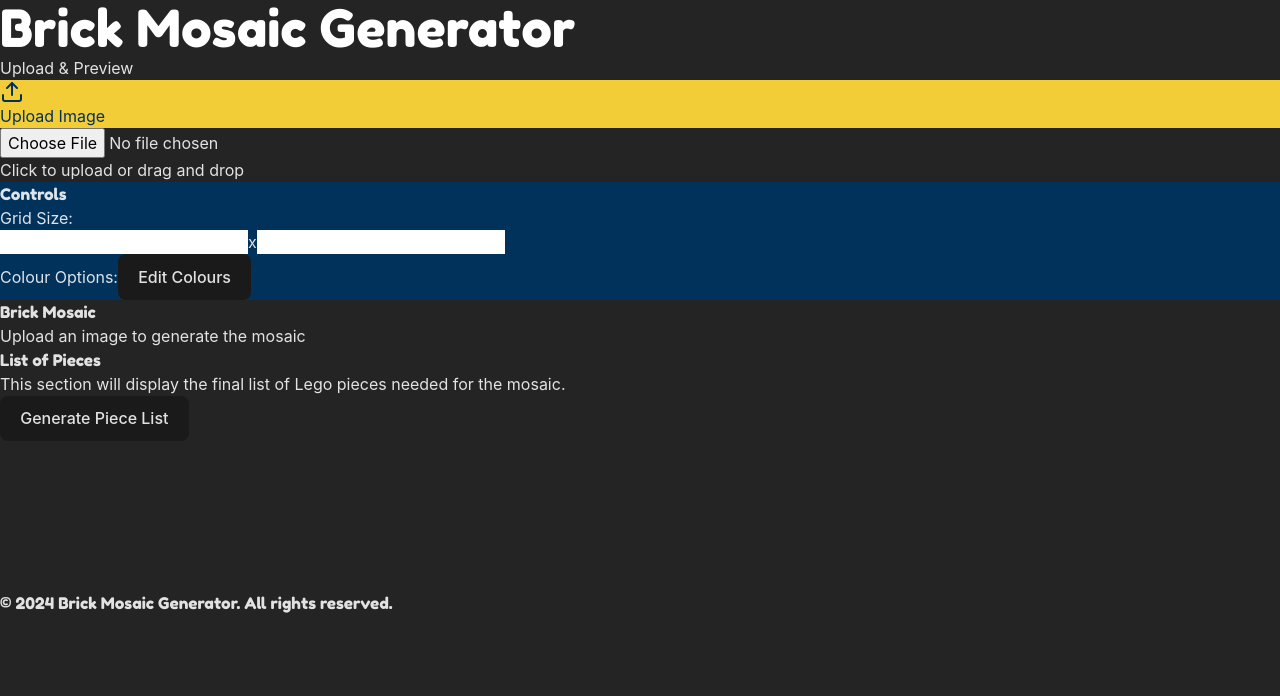
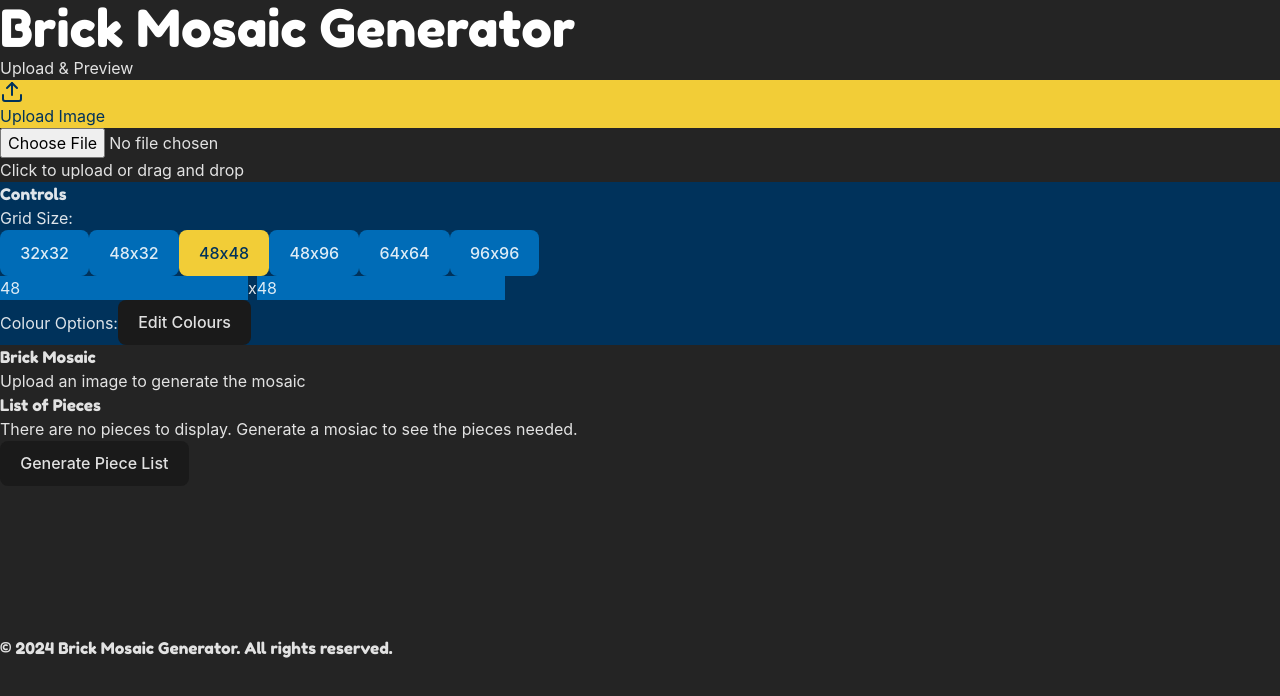
Before and after one commit to ethantr/lego-mosaic, a React (Vite) app: page / in a window 1280 px wide. Shown: the top 696 px of the page. Built offline with nearby package versions, Linux system fonts and the light colour scheme.

Commit message:
Add Controls component for grid size and color options; refactor App component to utilize new Controls

```diff
--- a/src/App.tsx
+++ b/src/App.tsx
@@ -6,6 +6,7 @@ import { processImage } from "./utils/imageProcessing";
 import { countOccurrences } from "./utils/countOccurrences";
 import { BrickColour } from "./utils/colourMapping";
 import PieceList from "./components/PieceList";
+import Controls from "./components/Controls";
 
 
 const App = () => {
@@ -24,15 +25,24 @@ const App = () => {
     processImage(canvasRef.current!, gridWidth, gridHeight, imageSrc, setPixelatedColours);
   };
 
-  const changeWidth = (e: React.ChangeEvent<HTMLInputElement>) => {
-    setGridWidth(Number(e.target.value));
-    processImage(canvasRef.current!, Number(e.target.value), gridHeight, uploadedImage!, setPixelatedColours);
+  const changeWidth = (width: number) => {
+    setGridWidth(width);
+    processImage(canvasRef.current!, width, gridHeight, uploadedImage!, setPixelatedColours);
+
   }
 
-  const changeHeight = (e: React.ChangeEvent<HTMLInputElement>) => {
-    setGridHeight(Number(e.target.value));
-    processImage(canvasRef.current!, gridWidth, Number(e.target.value), uploadedImage!, setPixelatedColours);
+  const changeHeight = (height: number) => {
+    setGridHeight(height);
+    processImage(canvasRef.current!, gridWidth, height, uploadedImage!, setPixelatedColours);
+
   }
+
+  const changeGridSize = (width: number, height: number) => {
+    setGridWidth(width);
+    setGridHeight(height);
+    processImage(canvasRef.current!, width, height, uploadedImage!, setPixelatedColours);
+  }
+
   return (
     <div className="min-h-screen bg-slate-100 text-white flex flex-col">
       <Header />
@@ -51,39 +61,16 @@ const App = () => {
           )}
 
           {/* Controls for Grid Size and Color Options */}
-          <div className="bg-lego-dark-blue p-4 rounded-lg shadow-lg space-y-4">
-            <h2 className="text-2xl font-bold" style={{ fontFamily: "'Fredoka One', sans-serif" }}>Controls</h2>
-
-            {/* Grid Size Control */}
-            <div>
-              <label className="block text-sm mb-2">Grid Size:</label>
-              <div className="flex space-x-2">
-                <input
-                  type="number"
-                  min="1"
-                  defaultValue="48"
-                  className="w-16 p-2 bg-gray-300 rounded-lg text-gray-900 text-center"
-                  onChange={(e) => changeWidth(e)}
-                />
-                <span className="self-center">x</span>
-                <input
-                  type="number"
-                  min="1"
-                  defaultValue="48"
-                  className="w-16 p-2 bg-gray-300 rounded-lg text-gray-900 text-center"
-                  onChange={(e) => changeHeight(e)}
-                />
-              </div>
-            </div>
-
-            {/* Colour Options Control */}
-            <div>
-              <label className="block text-sm mb-2">Colour Options:</label>
-              <button className="bg-yellow-500  px-3 py-2 rounded-lg text-blue-800 hover:bg-gray-600 transition duration-300">
-                Edit Colours
-              </button>
-            </div>
-          </div>
+          <Controls
+            gridWidth={gridWidth}
+            gridHeight={gridHeight}
+            onWidthChange={changeWidth}
+            onHeightChange={changeHeight}
+            onEditColours={() => {
+              // Add logic here to handle color editing
+            }}
+            onChangeGridSize={changeGridSize}
+          />
         </div>
 
         {/* Right Column: Brick Mosaic and Piece List */}
--- /dev/null
+++ b/src/components/Controls.tsx
@@ -0,0 +1,91 @@
+import React from "react";
+
+const GRID_PRESETS = [
+    { width: 32, height: 32 },
+    { width: 48, height: 32 },
+    { width: 48, height: 48 },
+    { width: 48, height: 96 },
+    { width: 64, height: 64 },
+    { width: 96, height: 96 },
+];
+
+type ControlsProps = {
+    gridWidth: number;
+    gridHeight: number;
+    onWidthChange: (newWidth: number) => void;
+    onHeightChange: (newHeight: number) => void;
+    onChangeGridSize: (newWidth: number, newHeight: number) => void;
+    onEditColours: () => void;
+};
+
+const Controls: React.FC<ControlsProps> = ({
+    gridWidth,
+    gridHeight,
+    onWidthChange,
+    onHeightChange,
+    onEditColours,
+    onChangeGridSize
+}) => {
+    const handleWidthChange = (e: React.ChangeEvent<HTMLInputElement>) => {
+        onWidthChange(Number(e.target.value));
+    };
+
+    const handleHeightChange = (e: React.ChangeEvent<HTMLInputElement>) => {
+        onHeightChange(Number(e.target.value));
+    };
+
+    return (
+        <div className="bg-lego-dark-blue p-4 rounded-lg shadow-lg space-y-4">
+            <h2 className="text-2xl font-bold" style={{ fontFamily: "'Fredoka One', sans-serif" }}>Controls</h2>
+
+            {/* Grid Size Control */}
+            <div>
+                <label className="block text-sm mb-2">Grid Size:</label>
+                <div className="grid grid-cols-2 gap-2">
+                    {GRID_PRESETS.map((preset, index) => (
+                        <button
+                            key={index}
+                            onClick={() => { onChangeGridSize(preset.width, preset.height); }}
+                            className={`p-2 rounded-md text-sm font-medium ${gridWidth === preset.width && gridHeight === preset.height
+                                    ? 'bg-lego-yellow text-lego-dark-blue'
+                                    : 'bg-lego-blue text-white hover:bg-lego-yellow hover:text-lego-dark-blue'
+                                } transition-colors`}
+                        >
+                            {preset.width}x{preset.height}
+                        </button>
+                    ))}
+                </div>
+                <div className="flex space-x-2 mt-4">
+                    <input
+                        type="number"
+                        min="1"
+                        value={gridWidth}
+                        className="w-16 p-2 bg-lego-blue rounded-lg text-white text-center"
+                        onChange={handleWidthChange}
+                    />
+                    <span className="self-center">x</span>
+                    <input
+                        type="number"
+                        min="1"
+                        value={gridHeight}
+                        className="w-16 p-2 bg-lego-blue rounded-lg text-white text-center"
+                        onChange={handleHeightChange}
+                    />
+                </div>
+            </div>
+
+            {/* Colour Options Control */}
+            <div>
+                <label className="block text-sm mb-2">Colour Options:</label>
+                <button
+                    className="bg-yellow-500 px-3 py-2 rounded-lg text-blue-800 hover:bg-gray-600 transition duration-300"
+                    onClick={onEditColours}
+                >
+                    Edit Colours
+                </button>
+            </div>
+        </div>
+    );
+};
+
+export default Controls;
--- a/src/components/PieceList.tsx
+++ b/src/components/PieceList.tsx
@@ -6,12 +6,25 @@ type PieceListProps = {
 };
 
 const PieceList: React.FC<PieceListProps> = ({ finalPieces, onGenerate }) => {
+
+  if (finalPieces.size === 0) {
+    return <div className="bg-red-500 p-4 rounded-lg shadow-lg">
+      <h2 className="text-2xl font-bold mb-4" style={{ fontFamily: "'Fredoka One', sans-serif" }}>List of Pieces</h2>
+      <div className="text-center text-gray-200"> There are no pieces to display. Generate a mosiac to see the pieces needed.
+      </div>
+      <button
+        onClick={onGenerate}
+        className="bg-yellow-500 px-3 py-2 rounded-lg text-gray-900 hover:bg-yellow-600 transition duration-300"
+      >
+        Generate Piece List
+      </button>
+    </div>
+  }
+
   return (
     <div className="bg-red-500 p-4 rounded-lg shadow-lg">
       <h2 className="text-2xl font-bold mb-4" style={{ fontFamily: "'Fredoka One', sans-serif" }}>List of Pieces</h2>
-      <p className="text-sm text-gray-900">
-        This section will display the final list of Lego pieces needed for the mosaic.
-      </p>
+
       <button
         onClick={onGenerate}
         className="bg-yellow-500 px-3 py-2 rounded-lg text-gray-900 hover:bg-yellow-600 transition duration-300"
```
